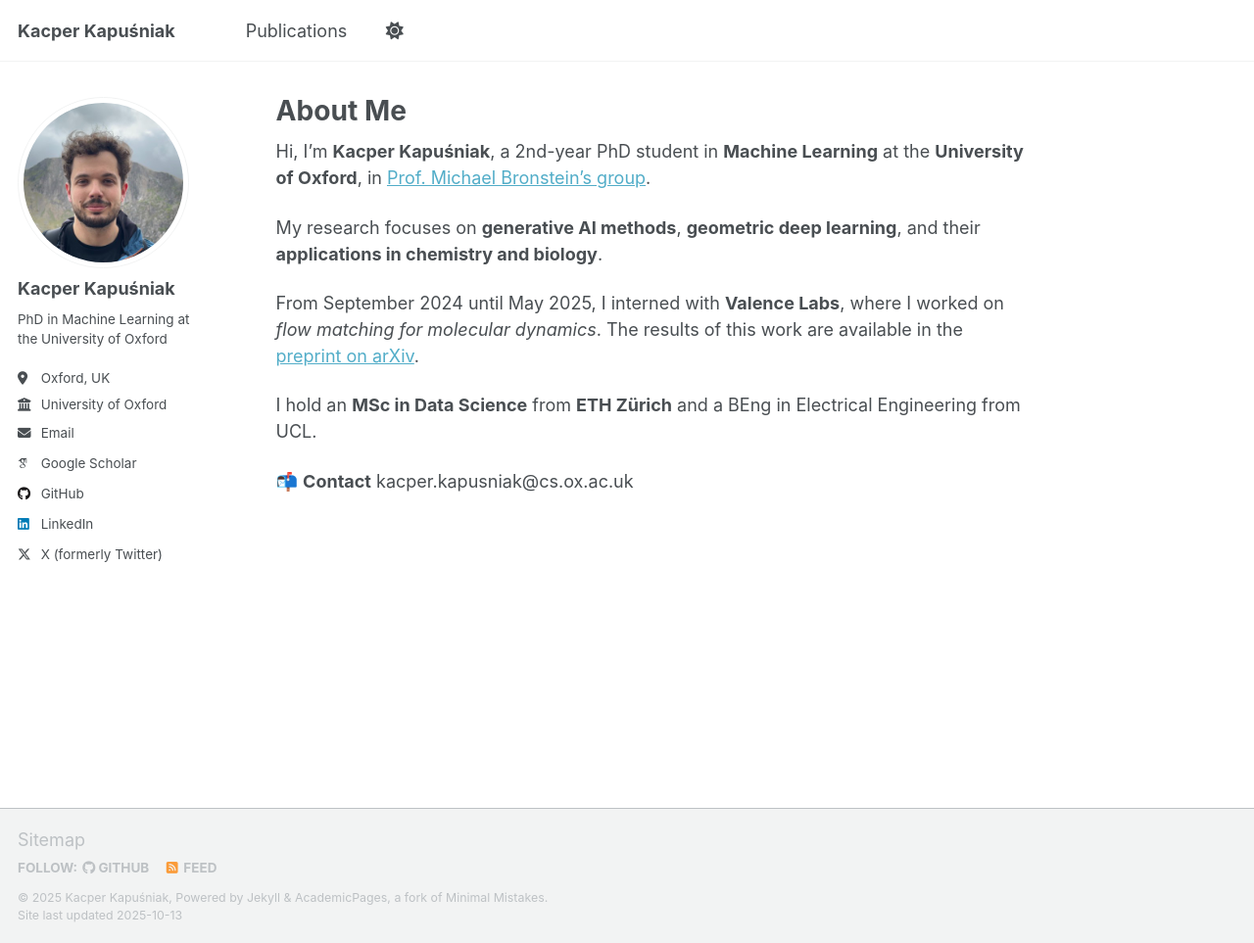
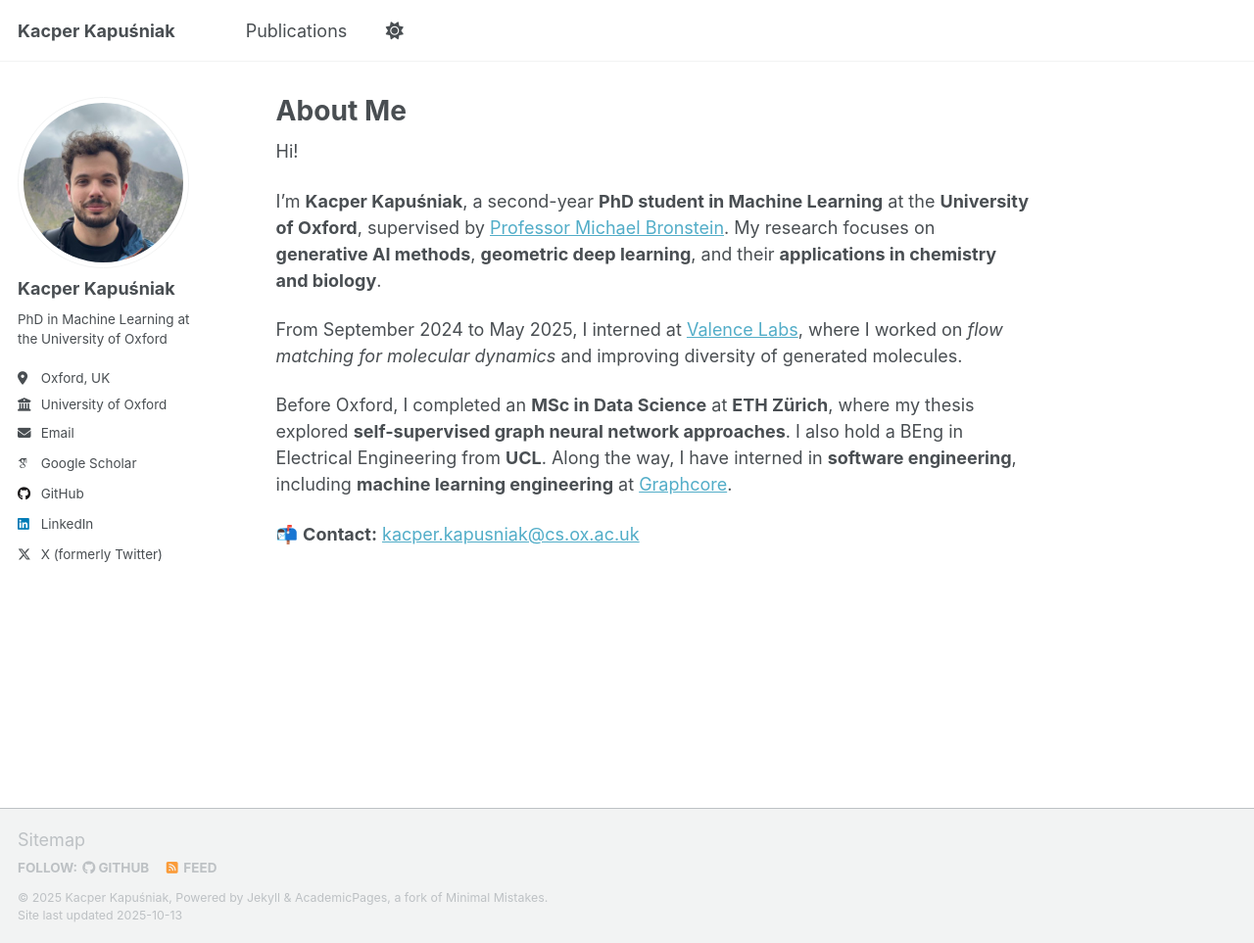
Before and after one commit to kkapusniak/kkapusniak.github.io, a Jekyll site: the page built from _pages/about.md, in a window 1280 px wide and 963 px high. Shown: the whole window at 98% size. Built offline with Jekyll 4.4.1, drawn with Linux system fonts in a browser that asks for light colours; some web fonts are replaced; a script that is not in the unit is left out.

Commit message:
Update about.md

```diff
--- a/_pages/about.md
+++ b/_pages/about.md
@@ -7,12 +7,12 @@ redirect_from:
   - /about.html
 ---
 
-Hi, I’m **Kacper Kapuśniak**, a 2nd-year PhD student in **Machine Learning** at the **University of Oxford**, in [Prof. Michael Bronstein’s group](https://www.cs.ox.ac.uk/people/michael.bronstein/).
+Hi!
 
-My research focuses on **generative AI methods**, **geometric deep learning**, and their **applications in chemistry and biology**.
+I’m **Kacper Kapuśniak**, a second-year **PhD student in Machine Learning** at the **University of Oxford**, supervised by [Professor Michael Bronstein](https://www.cs.ox.ac.uk/people/michael.bronstein/). My research focuses on **generative AI methods**, **geometric deep learning**, and their **applications in chemistry and biology**.
 
-From September 2024 until May 2025, I interned with **Valence Labs**, where I worked on *flow matching for molecular dynamics*. The results of this work are available in the [preprint on arXiv](https://arxiv.org/abs/2509.24779).
+From September 2024 to May 2025, I interned at [Valence Labs](https://www.valencelabs.com), where I worked on *flow matching for molecular dynamics* and improving diversity of generated molecules.
 
-I hold an **MSc in Data Science** from **ETH Zürich** and a BEng in Electrical Engineering from UCL.
+Before Oxford, I completed an **MSc in Data Science** at **ETH Zürich**, where my thesis explored **self-supervised graph neural network approaches**. I also hold a BEng in Electrical Engineering from **UCL**. Along the way, I have interned in **software engineering**, including **machine learning engineering** at [Graphcore](https://www.graphcore.ai).
 
-📬 **Contact**  kacper.kapusniak@cs.ox.ac.uk
+📬 **Contact:** [kacper.kapusniak@cs.ox.ac.uk](mailto:kacper.kapusniak@cs.ox.ac.uk)
```
